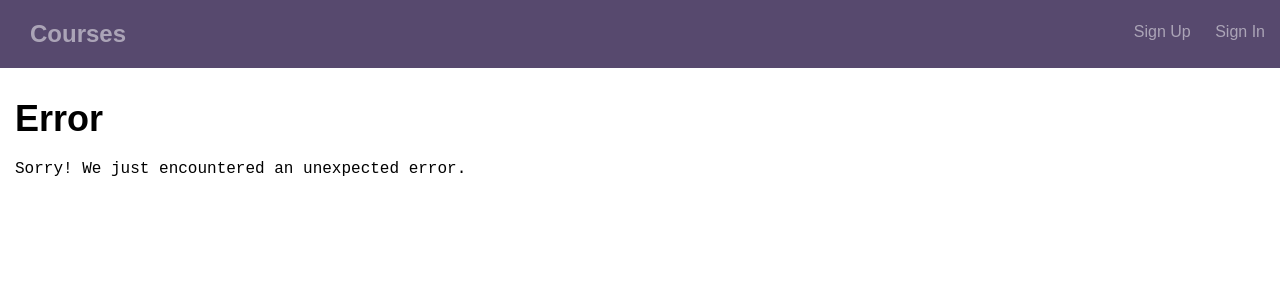
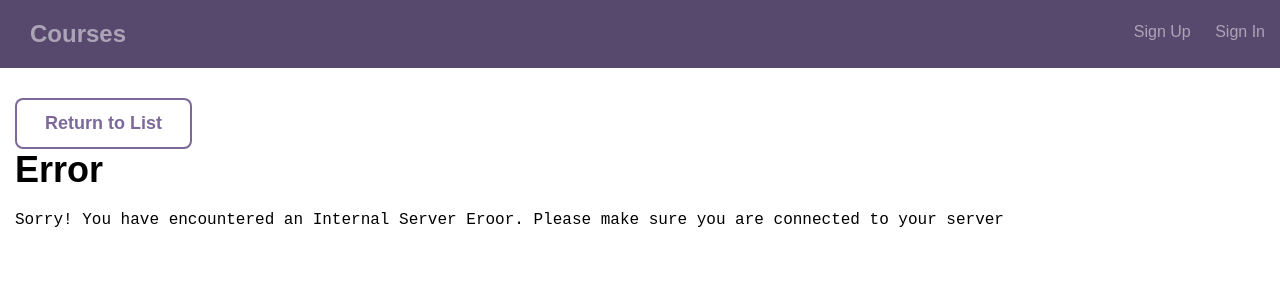
Before and after one commit to briankidd9design/techdegree-project-10, a React (Create React App) app in the folder client/: page /error in a window 1280 px wide. Shown: the top 300 px of the page. Built offline with nearby package versions, Linux system fonts and the light colour scheme; the HTML template or start-up script is replaced by a standard one.

Commit message:
adding Forbidden, NotFound and Error Components
Having issues getting the right error status from api

```diff
--- a/client/src/Components/CourseDetail.js
+++ b/client/src/Components/CourseDetail.js
@@ -37,10 +37,9 @@ class CourseDetail extends Component {
             }).catch(error => {
 
                   //If there is an error
-                if (error) {
-                //Then take user to the Not Found page
-                this.props.history.push('/notfound');
-          }
+                  if (error.response.status === 400) {
+                    this.props.history.push("/notfound");
+                  }
             })
     }
 
--- a/client/src/Components/Courses.js
+++ b/client/src/Components/Courses.js
@@ -26,6 +26,9 @@ class Courses extends Component {
             .then(res => { this.setState(res.data) })
             .catch(error => {
                 // catch any errors and write message in console
+            //    if (error.response.status === 500) {
+            //         this.props.history.push("/error");
+            //       }
                 console.log('Oops! We have ran into an error', error);
             })
             /*//Log errors
--- a/client/src/Components/Errors.js
+++ b/client/src/Components/Errors.js
@@ -1,11 +1,13 @@
 import React from 'react';
+import { Link } from 'react-router-dom';
 
 const Error = (error) => {
   return(
     <div id='root'>
       <div className='bounds'>
+      <Link className='button button-secondary' to='/'>Return to List</Link>
         <h1>Error</h1>
-          <p>Sorry! We just encountered an unexpected error.</p>
+          <p>Sorry! You have encountered an Internal Server Eroor. Please make sure you are connected to your server</p>
       </div>
     </div>
   )
--- a/client/src/Components/Forbidden.js
+++ b/client/src/Components/Forbidden.js
@@ -1,9 +1,11 @@
 import React from 'react';
+import { Link } from 'react-router-dom';
 
 const Forbidden = () => {
   return(
     <div id='root'>
       <div className='bounds'>
+      <Link className='button button-secondary' to='/'>Return to List</Link>
         <h1>Forbidden</h1>
           <p>You are not authorized to access this page. Please sign up.</p>
       </div>
--- a/client/src/Components/NotFound.js
+++ b/client/src/Components/NotFound.js
@@ -1,9 +1,11 @@
 import React from 'react';
+import { Link } from 'react-router-dom';
 
 const NotFound = () => {
   return(
     <div>
       <div className='bounds'>
+      <Link className='button button-secondary' to='/'>Return to List</Link>
         <h1>Not Found</h1>
           <p>Sorry! We couldn't find the page you're looking for.</p>
       </div>
--- a/client/src/Components/UpdateCourse.js
+++ b/client/src/Components/UpdateCourse.js
@@ -33,6 +33,9 @@ class UpdateCourse extends Component {
                 const courseInfo = res.data.course;
 
                 // set state to the current course
+                if (courseInfo.userId !== parseInt(localStorage.getItem("UserId"))) {
+                    this.props.history.push("/forbidden");
+                }else{
                 this.setState({
                     userid: courseInfo.userId,
                     id: courseInfo.id,
@@ -43,8 +46,12 @@ class UpdateCourse extends Component {
                     errorMessage: '',
                     firstName: courseInfo.firstName,
                     lastName: courseInfo.lastName
-
                 })
+            }
+            }).catch(error => {
+                if (error.response.status === 400) {
+                    this.props.history.push("/notfound");
+                }
             })
     };
 
@@ -94,14 +101,14 @@ class UpdateCourse extends Component {
 
 
     render() {
-        const { title, description, estimatedTime, materialsNeeded, errorMessage, firstName, lastName } = this.state;
+        const { title, description, estimatedTime, materialsNeeded, errorMessage} = this.state;
         return (
             <div className='bounds course--detail'>
                 <h1>Update Course</h1>
                 <div>
                     {errorMessage ? (
                         <div>
-                            <h2 className='validation--errors--label'>Uh oh!</h2>
+                            <h2 className='validation--errors--label'>Error</h2>
                             <div className='validation-errors'>
                                 <ul>
                                     <li>{errorMessage}</li>
```
Also changed, not shown: 1 other file (tests, documents, lock files or other folders).
